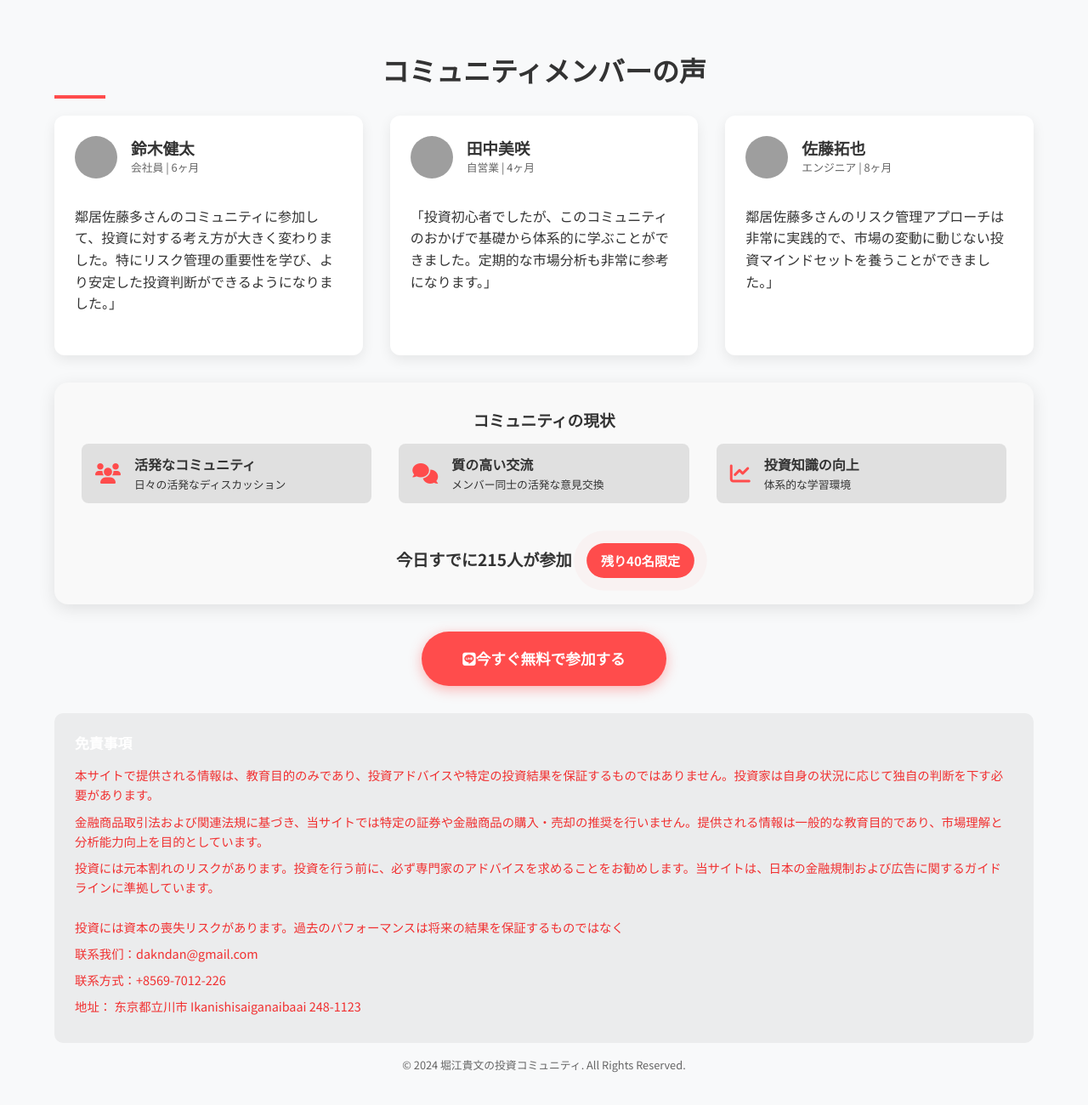
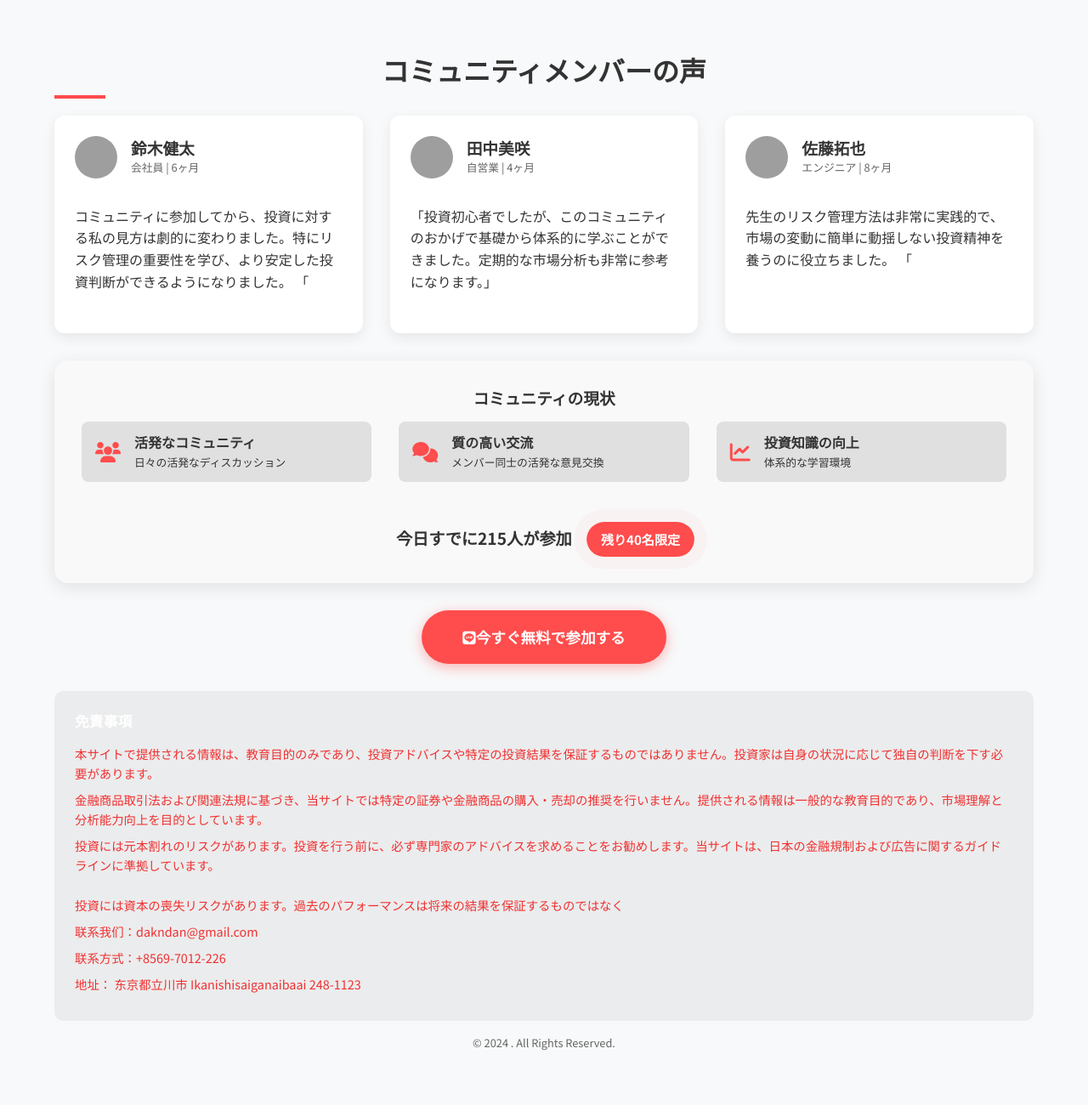
Before and after one commit to CHENMOUAD/yquck.online, a plain HTML site: page g.html in a window 1280 px wide. Shown: the part 2850-4150 px from the top of the page at 85% size. Drawn offline with Linux system fonts and the light colour scheme; grey boxes are pictures that could not be loaded.

Commit message:
Update g.html

```diff
--- a/g.html
+++ b/g.html
@@ -526,7 +526,7 @@ function gtag_report_conversion(url) {
                             <p style="margin-bottom: 0; font-size: 0.8rem; color: #666;">会社員 | 6ヶ月</p>
                         </div>
                     </div>
-                    <p>鄰居佐藤多さんのコミュニティに参加して、投資に対する考え方が大きく変わりました。特にリスク管理の重要性を学び、より安定した投資判断ができるようになりました。」</p>
+                    <p>コミュニティに参加してから、投資に対する私の見方は劇的に変わりました。特にリスク管理の重要性を学び、より安定した投資判断ができるようになりました。 「</p>
                 </div>
 
                 <div class="testimonial">
@@ -548,7 +548,7 @@ function gtag_report_conversion(url) {
                             <p style="margin-bottom: 0; font-size: 0.8rem; color: #666;">エンジニア | 8ヶ月</p>
                         </div>
                     </div>
-                    <p>鄰居佐藤多さんのリスク管理アプローチは非常に実践的で、市場の変動に動じない投資マインドセットを養うことができました。」</p>
+                    <p>先生のリスク管理方法は非常に実践的で、市場の変動に簡単に動揺しない投資精神を養うのに役立ちました。 「</p>
                 </div>
             </div>
 
@@ -605,7 +605,7 @@ function gtag_report_conversion(url) {
 <p style="margin-bottom: 0.5rem;">地址： 东京都立川市 Ikanishisaiganaibaai 248-1123</p>
                 </div>
                 <div class="text-center" style="margin-top: 1rem; color: #666; font-size: 0.8rem;">
-                    © 2024 堀江貴文の投資コミュニティ. All Rights Reserved.
+                    © 2024 . All Rights Reserved.
                 </div>
             </footer>
         </div>
```
